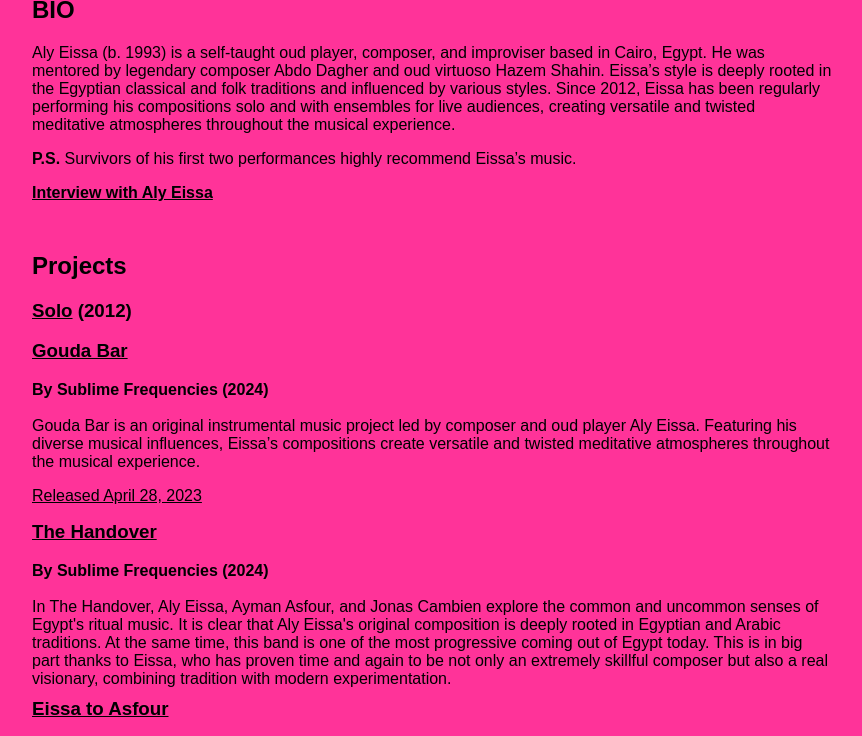
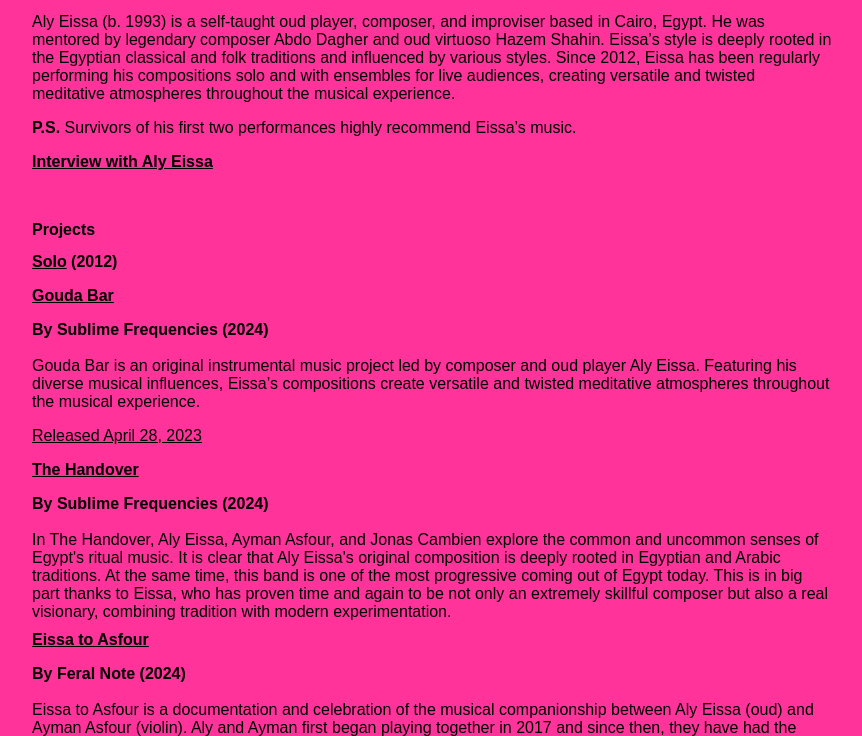
Before and after one commit to sandrageovany/alyeissa, a plain HTML site: page index.html in a window 1280 px wide. Shown: the part 72-808 px from the top of the page, without its empty margins (208-1070 px from the left). Drawn offline with Linux system fonts and the light colour scheme.

Commit message:
Fix font size

```diff
--- a/index.html
+++ b/index.html
@@ -12,7 +12,7 @@
             margin: 0;
             padding: 20px;
             text-align: left;
-            font-size: 16;
+            font-size: 1rem;
         }
 
         .content {
@@ -27,13 +27,14 @@
         h2, h3 {
             color: #000;
             margin-top: 0;
-            font-size: 16;
+            font-size: 1rem;
 
         }
 
         a {
             color: #000;
             text-decoration: underline; /* Ensure all links are underlined */
+
         }
 
         a:hover {
```
